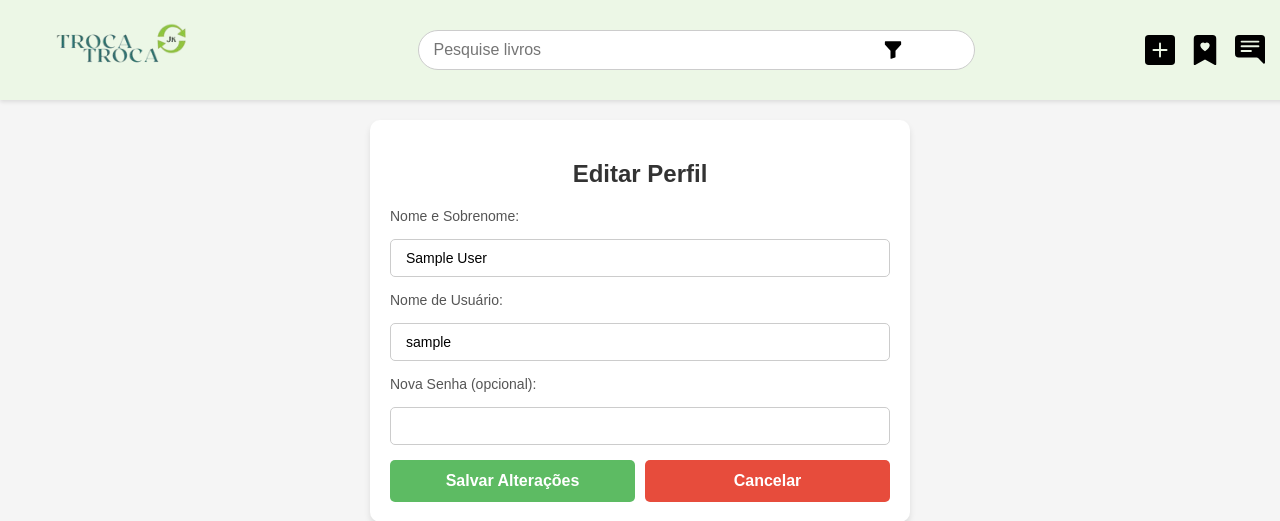
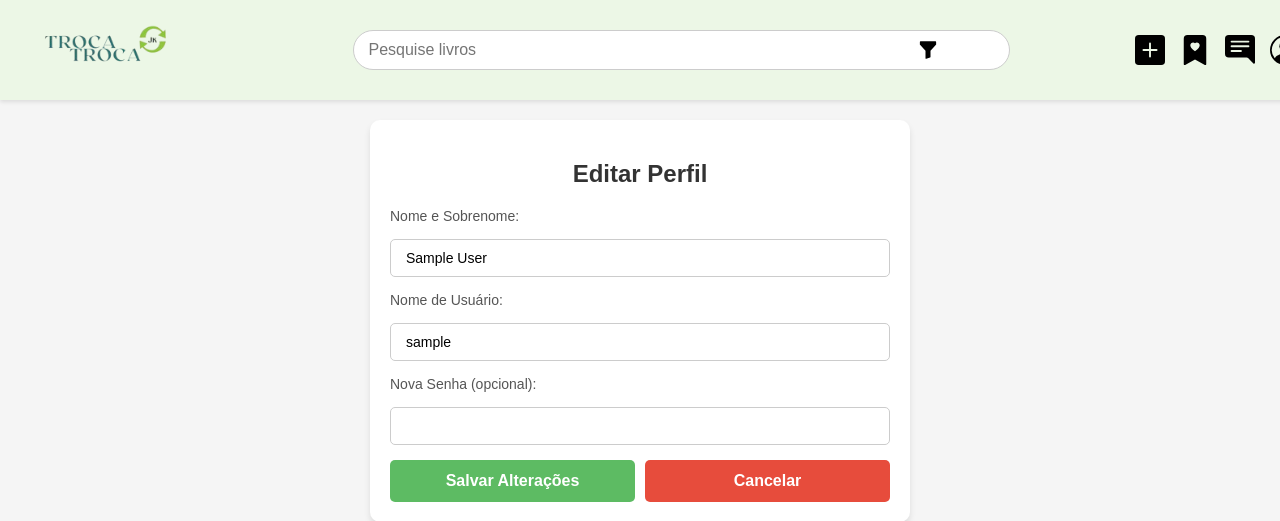
Before and after one commit to JLima18V/Projeto, a PHP site: page /editar_perfil.php in a window 1280 px wide. Shown: the top 521 px of the page. Run offline with PHP 8.4, Linux system fonts and the light colour scheme; the visitor is signed in with stand-in values (Sample User, id 1).

Commit message:
Update edit_perfil.css

```diff
--- a/edit_perfil.css
+++ b/edit_perfil.css
@@ -12,10 +12,10 @@ body {
     display: flex;
     align-items: center;
     justify-content: space-between;
-    padding: 15px 30px; /* Mesmo padding do homepage */
+    padding: 10px 20px; /* Ajuste para o mesmo padding da homepage */
     position: fixed;
     width: 100%;
-    height: 70px; /* Mesmo tamanho do homepage */
+    height: 80px; /* Ajuste para o mesmo tamanho da homepage */
     top: 0;
     left: 0;
     z-index: 1000;
@@ -23,13 +23,13 @@ body {
 }
 
 .header .logo {
-    width: 160px; /* Mesmo tamanho do logo no homepage */
+    width: 150px; /* Ajuste para o mesmo tamanho do logo na homepage */
 }
 
 .search-container {
     position: relative;
     width: 50%;
-    max-width: 500px; /* Ajuste do tamanho máximo */
+    max-width: 600px; /* Ajuste para o mesmo tamanho máximo da homepage */
 }
 
 .search-bar {
```
